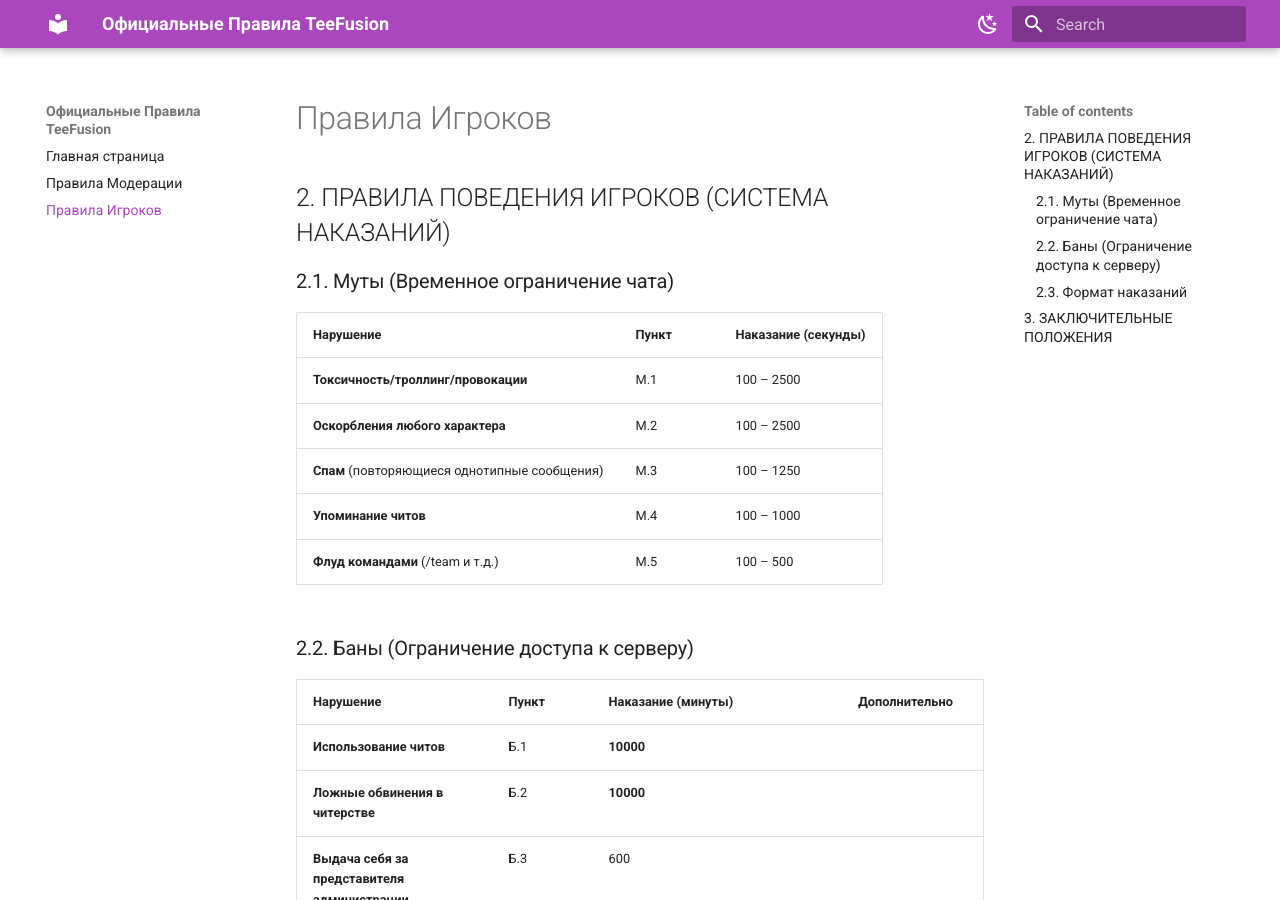
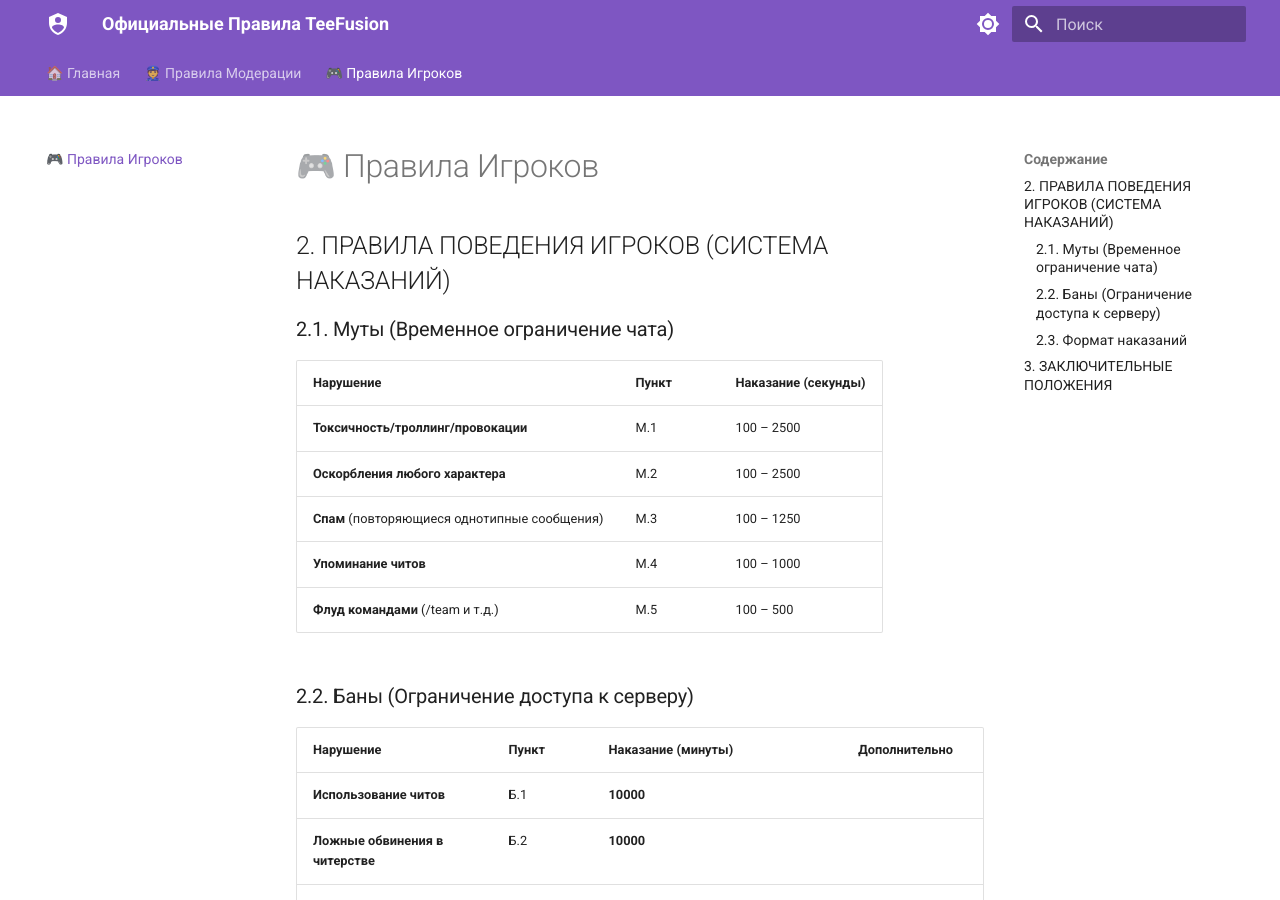
Before and after one commit to yorushi-code/Rules.Tier-III, an MkDocs documentation site: the page built from docs/rules/players.md, in a window 1280 px wide and 900 px high. Built offline with MkDocs 1.6.1 and Material for MkDocs 9.7.7, drawn with Linux system fonts in a browser that asks for light colours; some of the changed text lies outside the part shown.

Commit message:
Update mkdocs.yml

```diff
--- a/mkdocs.yml
+++ b/mkdocs.yml
@@ -1,39 +1,70 @@
 site_name: Официальные Правила TeeFusion
 site_url: https://yorushi-code.github.io/Rules.Tier-III/
-# ВАЖНО: убедитесь что нет лишних слешей в конце
+site_description: Правила модерации и поведения игроков на серверах TeeFusion
+site_author: TeeFusion
 
 theme:
   name: material
+  language: ru
+
   features:
+    - navigation.instant
+    - navigation.tracking
+    - navigation.tabs
     - navigation.sections
+    - navigation.expand
     - navigation.top
+    - navigation.indexes
+    - search.suggest
+    - search.highlight
     - content.tabs.link
-    - header.autohide
+    - content.code.copy
+    - content.code.annotate
 
   palette:
     # Светлая тема
     - media: "(prefers-color-scheme: light)"
       scheme: default
-      primary: 'purple'
-      accent: 'pink'
+      primary: deep purple
+      accent: pink
       toggle:
-        icon: material/weather-night
-        name: Переключить на темный режим
+        icon: material/brightness-7
+        name: Переключить на тёмную тему
 
-    # Темная тема
+    # Тёмная тема
     - media: "(prefers-color-scheme: dark)"
       scheme: slate
-      primary: 'purple'
-      accent: 'pink'
+      primary: deep purple
+      accent: pink
       toggle:
-        icon: material/weather-sunny
-        name: Переключить на светлый режим
+        icon: material/brightness-4
+        name: Переключить на светлую тему
+
+  font:
+    text: Roboto
+    code: Roboto Mono
+
+  icon:
+    logo: material/shield-account
+    repo: fontawesome/brands/github
+
+# Убираем футер "Made with Material for MkDocs"
+extra:
+  social:
+    - icon: fontawesome/brands/discord
+      link: https://discord.gg/teefusion
+      name: Discord сервер TeeFusion
+  generator: false  # ЭТО УБИРАЕТ ФУТЕР!
+
+# Подключаем кастомные стили
+extra_css:
+  - stylesheets/extra.css
 
 # Навигация
 nav:
-  - Главная страница: index.md
-  - Правила Модерации: rules/moderation.md
-  - Правила Игроков: rules/players.md
+  - 🏠 Главная: index.md
+  - 👮 Правила Модерации: rules/moderation.md
+  - 🎮 Правила Игроков: rules/players.md
 
 # Расширения Markdown
 markdown_extensions:
@@ -45,3 +76,26 @@
   - pymdownx.emoji:
       emoji_index: !!python/name:material.extensions.emoji.twemoji
       emoji_generator: !!python/name:material.extensions.emoji.to_svg
+  - pymdownx.highlight:
+      anchor_linenums: true
+      line_spans: __span
+      pygments_lang_class: true
+  - pymdownx.inlinehilite
+  - pymdownx.snippets
+  - pymdownx.critic
+  - pymdownx.caret
+  - pymdownx.keys
+  - pymdownx.mark
+  - pymdownx.tilde
+  - attr_list
+  - md_in_html
+  - tables
+  - footnotes
+  - def_list
+  - pymdownx.tasklist:
+      custom_checkbox: true
+
+# Плагины
+plugins:
+  - search:
+      lang: ru
```
